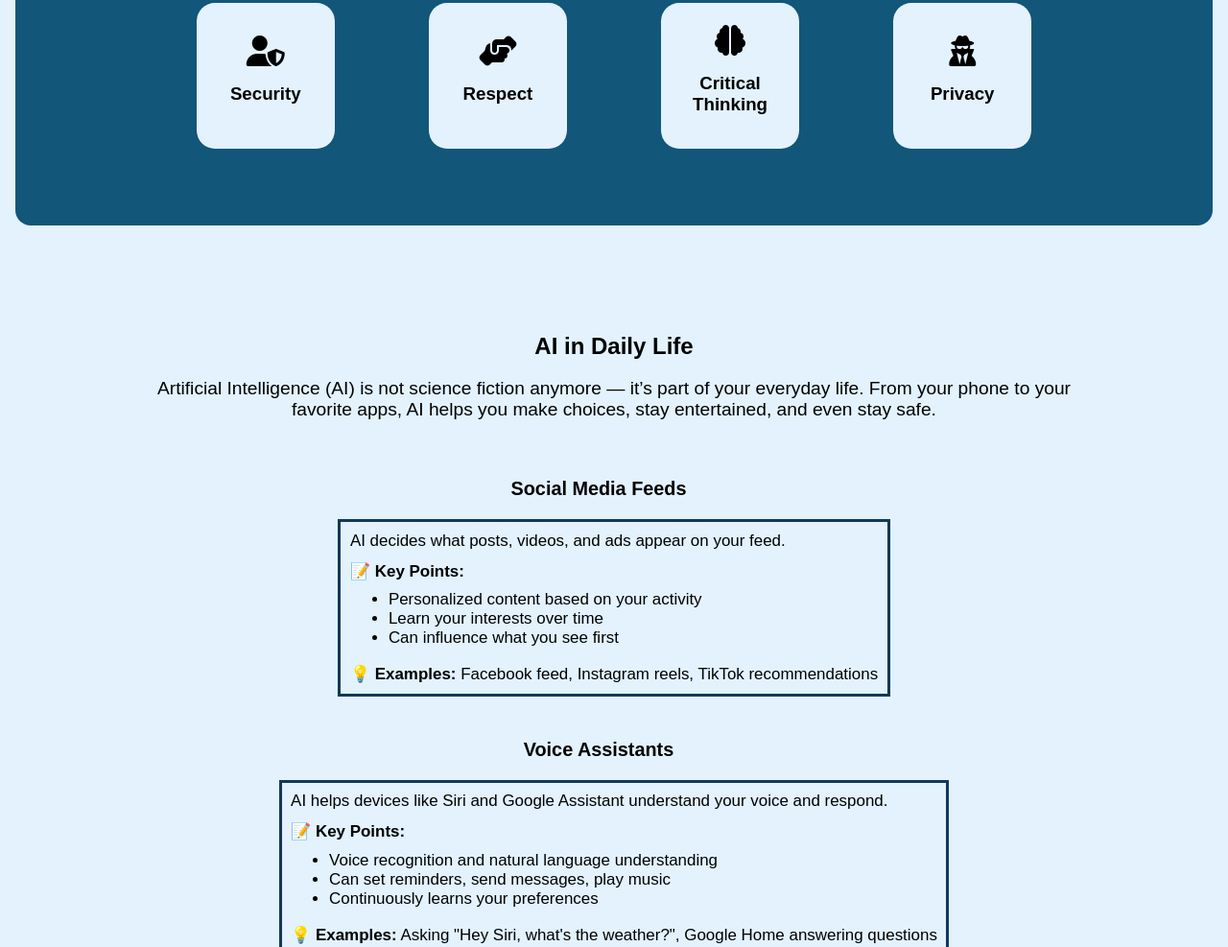
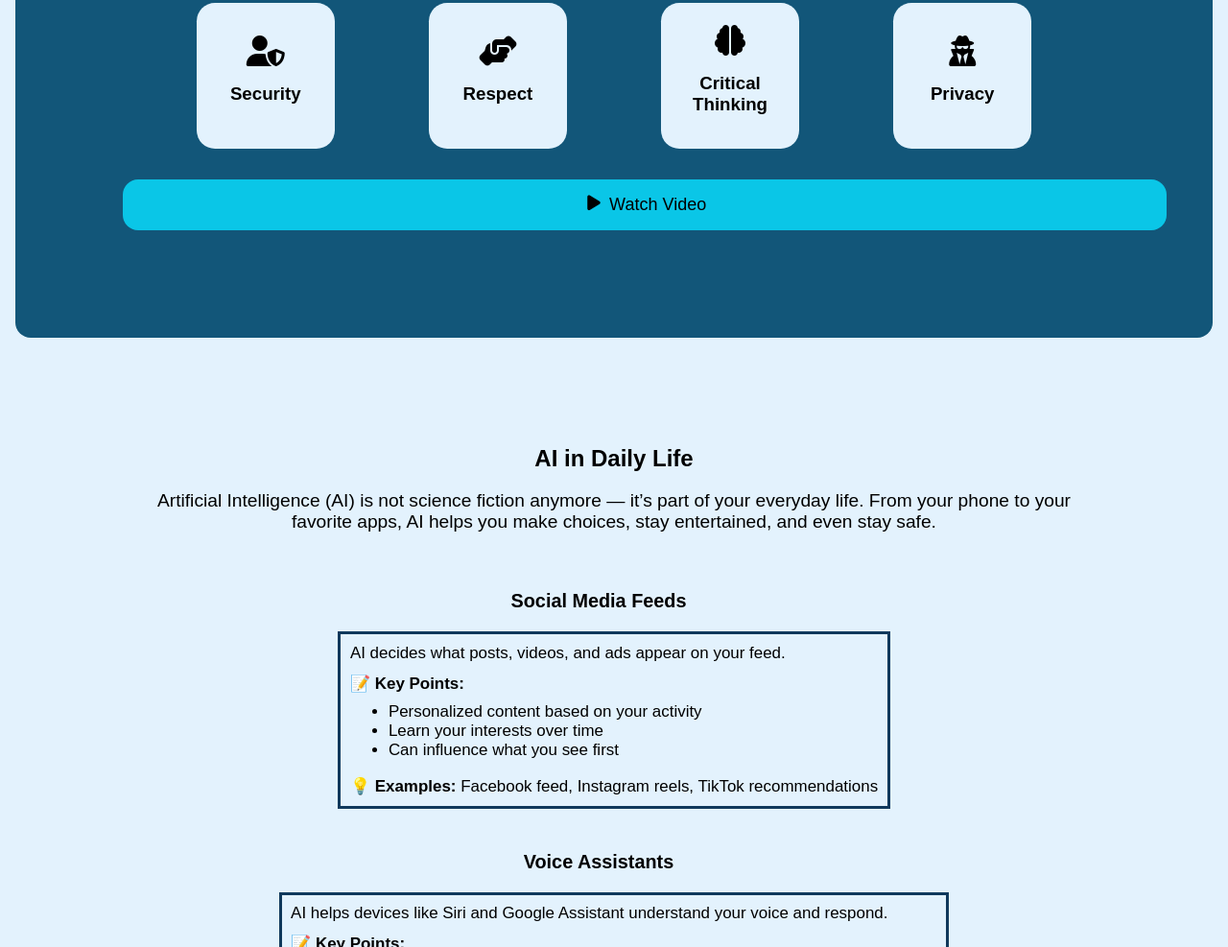
Before and after one commit to KinanKassab/MainProject-TimeDoor, a plain HTML site: page index.html in a window 1280 px wide. Shown: the part 724-1711 px from the top of the page at 96% size. Drawn offline with Linux system fonts and the light colour scheme.

Commit message:
Add 'Watch Video' button with play functionality
Introduces a 'Watch Video' button to the index.html, styled in style.css, which opens a YouTube video in a new tab via the new playVideo() function in script.js.

```diff
--- a/index.html
+++ b/index.html
@@ -61,6 +61,9 @@
                     <i class="fa-solid fa-user-secret"></i>
                     <h3>Privacy</h3>
                 </div>
+            </div>
+            <div class="whatVideo">
+                <button class="playBtn" onclick="playVideo()"><i class="fa-solid fa-play"></i> Watch Video</button>
             </div>
         </section>
 
--- a/script.js
+++ b/script.js
@@ -239,3 +239,7 @@ function closeTips() {
     toggle("close")
     resetQuiz()
 }
+
+function playVideo() {
+    window.open("https://youtu.be/X3D0EncME5s", "_blank")
+}
--- a/style.css
+++ b/style.css
@@ -152,7 +152,7 @@ section {
     display: inline-block;
     margin-top: 0;
     opacity: 1;
-    transition: opacity 0.4s ease, transform 0.4s ease;
+    transition: opacity, transform;
 }
 
 .target.fade-out {
@@ -191,6 +191,26 @@ section {
     transform: scale(1.05);
 }
 
+.whatVideo i {
+    margin-right: 0.3rem;
+}
+
+.playBtn {
+    display: flex;
+    justify-content: center;
+    width: 100%;
+    background-color: #0ac6e7;
+    border-radius: 1rem;
+    padding: 1rem;
+    border: none;
+    margin: 2rem;
+    font-size: large;
+}
+
+.playBtn:hover {
+    background-color: #e3f2fd;
+    transform: scale(1.01) translateY(-10px);
+}
 /* AI in Daily Life */
 #Ai {
     padding: 2rem 1rem;
@@ -374,6 +394,7 @@ section {
         transform: scale(0.82);
     }
 }
+
 /* Result Section */
 .resultSection {
     display: none;
```
